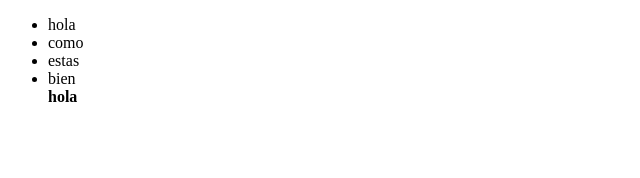
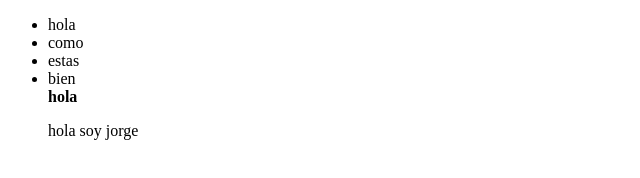
Before and after one commit to anhi1/practicarBranch, a plain HTML site: page index.html in a window 1280 px wide. Shown: the whole page, without its empty margins (0-640 px from the left). Drawn offline with Linux system fonts and the light colour scheme.

Commit message:
agruegue hola jorge

```diff
--- a/index.html
+++ b/index.html
@@ -12,6 +12,7 @@
         <li>estas</li>
         <li>bien</li>
         <strong>hola</strong>
+        <p>hola soy jorge</p>
     </ul>
 </body>
 </html>
```
